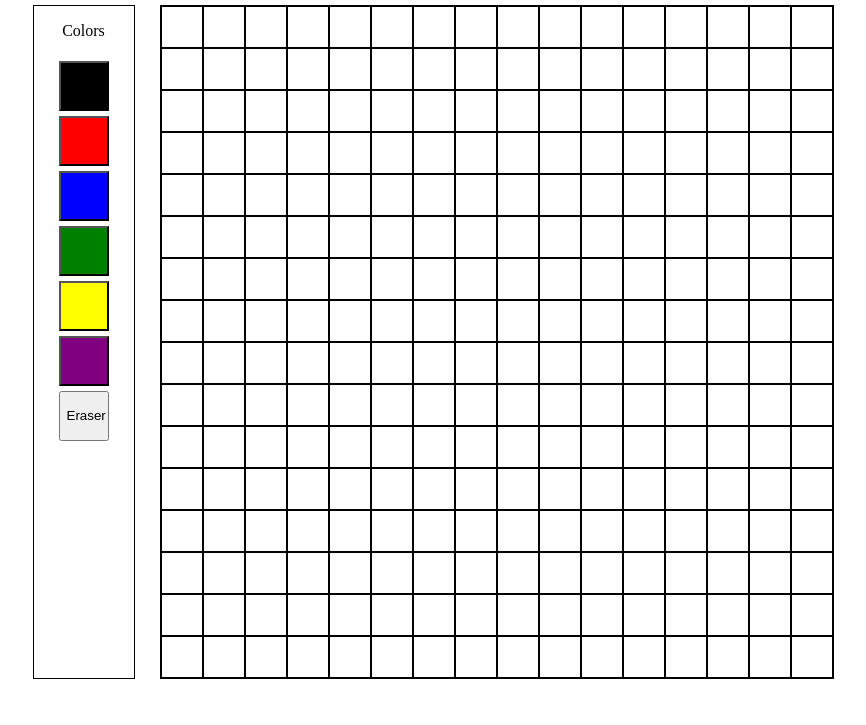
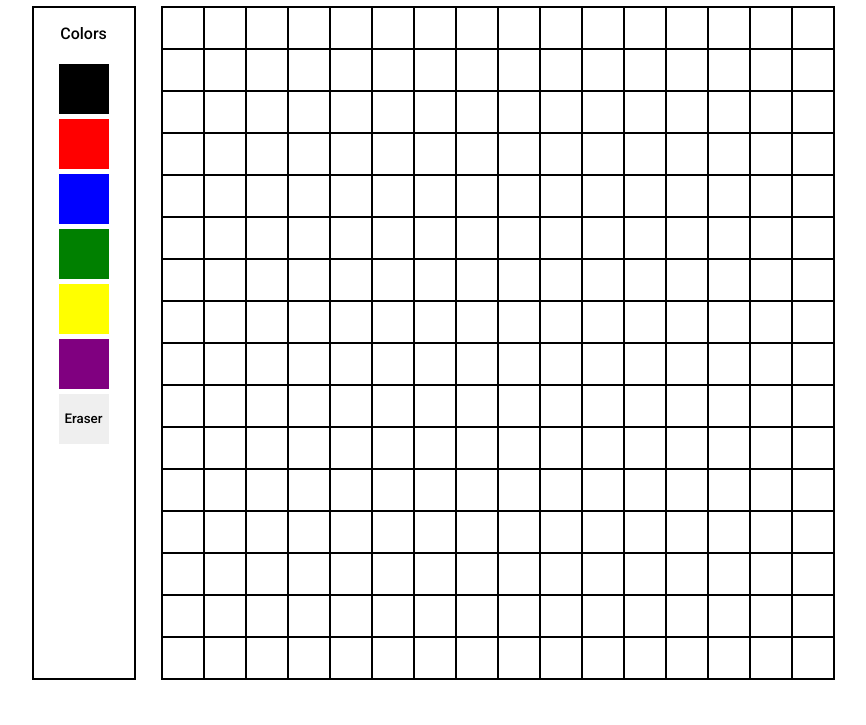
Before and after one commit to cchiu727/etch-a-sketch, a plain HTML site: page index.html in a window 1280 px wide. Shown: the part 75-800 px from the top of the page, without its empty margins (207-1073 px from the left). Drawn offline with Linux system fonts and the light colour scheme.

Commit message:
Refactor class names and change styling

```diff
--- a/script.js
+++ b/script.js
@@ -36,14 +36,14 @@ class Toolbar {
         for (const color of this.colorList) {
             const colorTool = new ColorTool(document.createElement('button'), color);
             colorTool.container.id = `${color}-tool`;
-            colorTool.container.classList.add('color-tool');
+            colorTool.container.classList.add('tool');
             colorTool.container.style.backgroundColor = color;
             this.container.appendChild(colorTool.container);
         }
 
         const eraseTool = new EraseTool(document.createElement('button'));
         eraseTool.container.id = 'erase-tool';
-        eraseTool.container.classList.add('color-tool');
+        eraseTool.container.classList.add('tool');
         eraseTool.container.textContent = 'Eraser';
         this.container.appendChild(eraseTool.container);
     }
--- a/styles.css
+++ b/styles.css
@@ -1,3 +1,9 @@
+@import url('https://fonts.googleapis.com/css2?family=Roboto:wght@500&display=swap');
+
+* {
+    font-family: 'Roboto', sans-serif;
+}
+
 h1 {
     text-align: center;
 }
@@ -9,7 +15,7 @@ main {
 }
 
 .toolbar-container {
-    border: 1px solid black;
+    border: 2px solid black;
     display: flex;
     flex-direction: column;
     align-items: center;
@@ -17,9 +23,10 @@ main {
     gap: 5px;
 }
 
-.color-tool {
+.tool {
     width: 50px;
     height: 50px;
+    border: none;
 }
 
 .grid-container {
```
